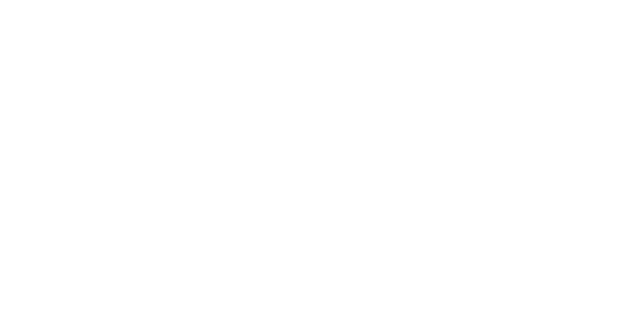
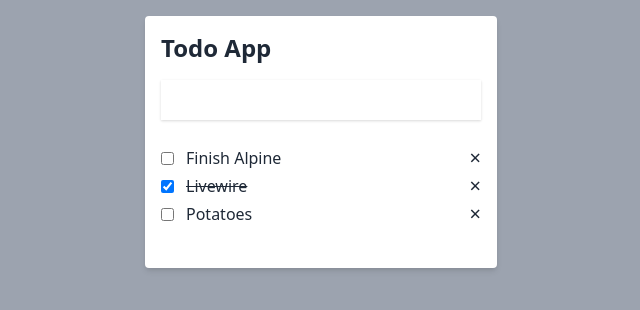
Before and after one commit to aleph1507/alpinejs_tutorial, a website built with webpack: page src/index.html in a window 1280 px wide. Shown: the whole page, without its empty margins (319-959 px from the left). Built offline with nearby package versions, Linux system fonts and the light colour scheme.

Commit message:
todo app with external js

```diff
--- a/src/index.html
+++ b/src/index.html
@@ -8,8 +8,34 @@
     <title>Alpine</title>
 </head>
 
-<body>
+<!--todo-->
+<body class="bg-gray-400 text-gray-800">
+    <div class="container mx-auto max-w-sm px-4 my-4" x-data="todos()">
+        <div class="bg-white shadow-md rounded px-4 py-4">
+            <h2 class="text-2xl font-bold">Todo App</h2>
 
+            <div class="mt-4 mb-6">
+                <input type="text"
+                       class="shadow w-full px-2 py-2"
+                       x-model="todoTitle"
+                       @keydown.enter="addTodo()">
+            </div>
+
+            <ul class="mb-6">
+                <template x-for="todo in todos" :key="todo.id">
+                    <li class="flex items-center justify-between">
+                        <div class="flex items-center">
+                            <input type="checkbox" x-model="todo.isComplete">
+                            <div class="ml-3" x-text="todo.title"
+                                 :class="{'line-through' : todo.isComplete}"></div>
+                        </div>
+                        <button class="text-xl ml-2"
+                                @click="deleteTodo(todo.id)">&times;</button>
+                    </li>
+                </template>
+            </ul>
+        </div>
+    </div>
     <script src="bundle.js"></script>
 </body>
 
--- a/src/index.js
+++ b/src/index.js
@@ -1,2 +1,41 @@
 import './style.css';
 import 'alpinejs';
+
+//todos
+window.todos = function() {
+    return {
+        todos: [
+            {
+                id: 1,
+                title: 'Finish Alpine',
+                isComplete: false
+            },
+            {
+                id: 2,
+                title: 'Livewire',
+                isComplete: true
+            },
+            {
+                id: 3,
+                title: 'Potatoes',
+                isComplete: false
+            }
+        ],
+        todoId: 4,
+        todoTitle: '',
+        addTodo: function () {
+            if (this.todoTitle.trim() === '') {
+                return;
+            }
+
+            this.todos.push({
+                id: this.todoId++,
+                title: this.todoTitle,
+                isComplete: false
+            });
+        },
+        deleteTodo(id) {
+            this.todos = this.todos.filter(todo => todo.id !== id);
+        }
+    }
+}
```
